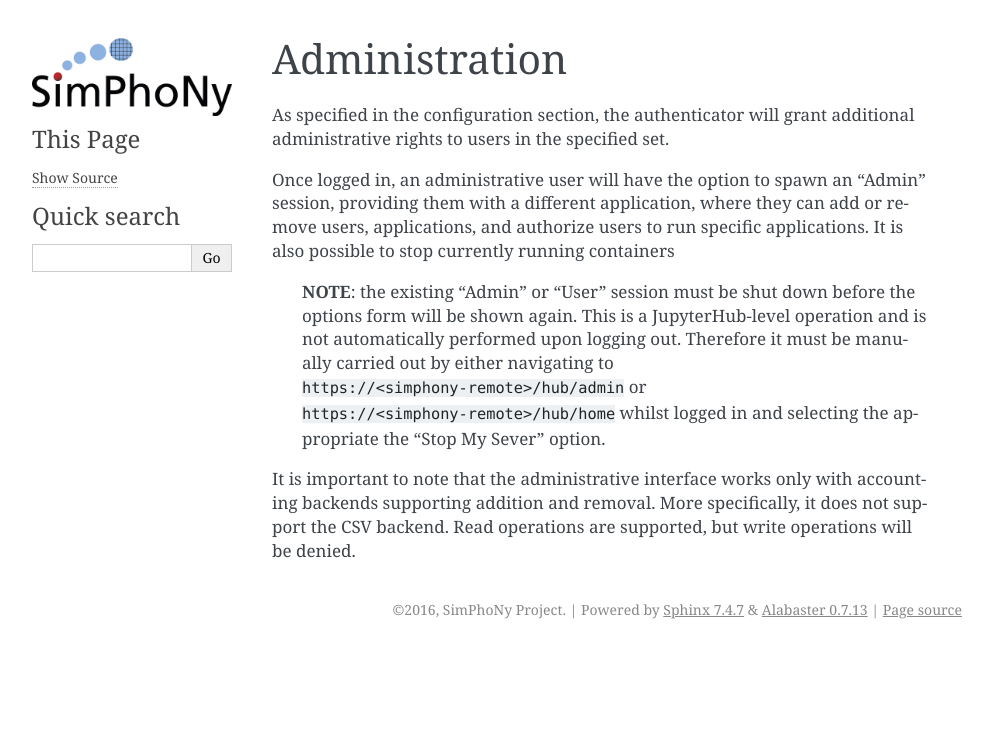
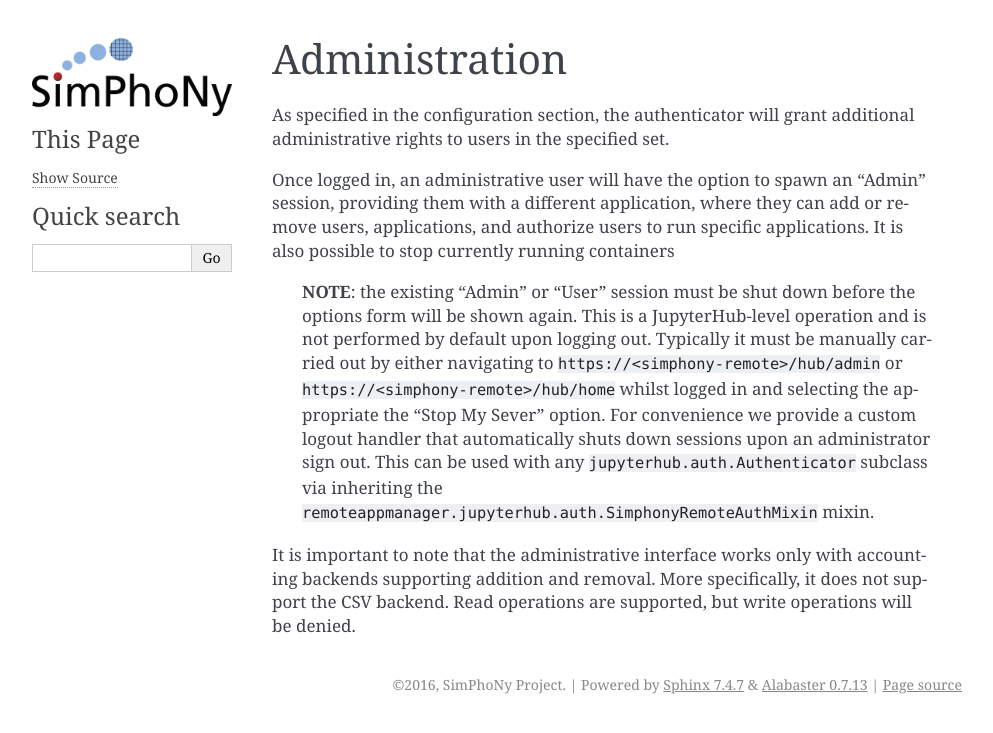
Before and after one commit to simphony/simphony-remote, a Sphinx documentation site: the page built from doc/source/administration.rst, in a window 1280 px wide. Shown: the top 733 px of the page, without its empty margins (148-1141 px from the left). Built offline with Sphinx 7.4.7, drawn with Linux system fonts in a browser that asks for light colours; the version number is read from the project's files by our own code.

Commit message:
DOC: update documentation on admin auto-sign outs

```diff
--- a/doc/source/administration.rst
+++ b/doc/source/administration.rst
@@ -10,10 +10,13 @@ applications, and authorize users to run specific applications. It is also possi
 currently running containers
 
     **NOTE**: the existing "Admin" or "User" session must be shut down before the options form
-    will be shown again. This is a JupyterHub-level operation and is not automatically performed
-    upon logging out. Therefore it must be manually carried out by either navigating to
+    will be shown again. This is a JupyterHub-level operation and is not performed by default
+    upon logging out. Typically it must be manually carried out by either navigating to
     ``https://<simphony-remote>/hub/admin`` or ``https://<simphony-remote>/hub/home`` whilst logged
-    in and selecting the appropriate the "Stop My Sever" option.
+    in and selecting the appropriate the "Stop My Sever" option. For convenience we provide a custom
+    logout handler that automatically shuts down sessions upon an administrator sign out. This can be
+    used with any ``jupyterhub.auth.Authenticator`` subclass via inheriting the
+    ``remoteappmanager.jupyterhub.auth.SimphonyRemoteAuthMixin`` mixin.
 
 It is important to note that the administrative interface works only with
 accounting backends supporting addition and removal. More specifically, it
```
